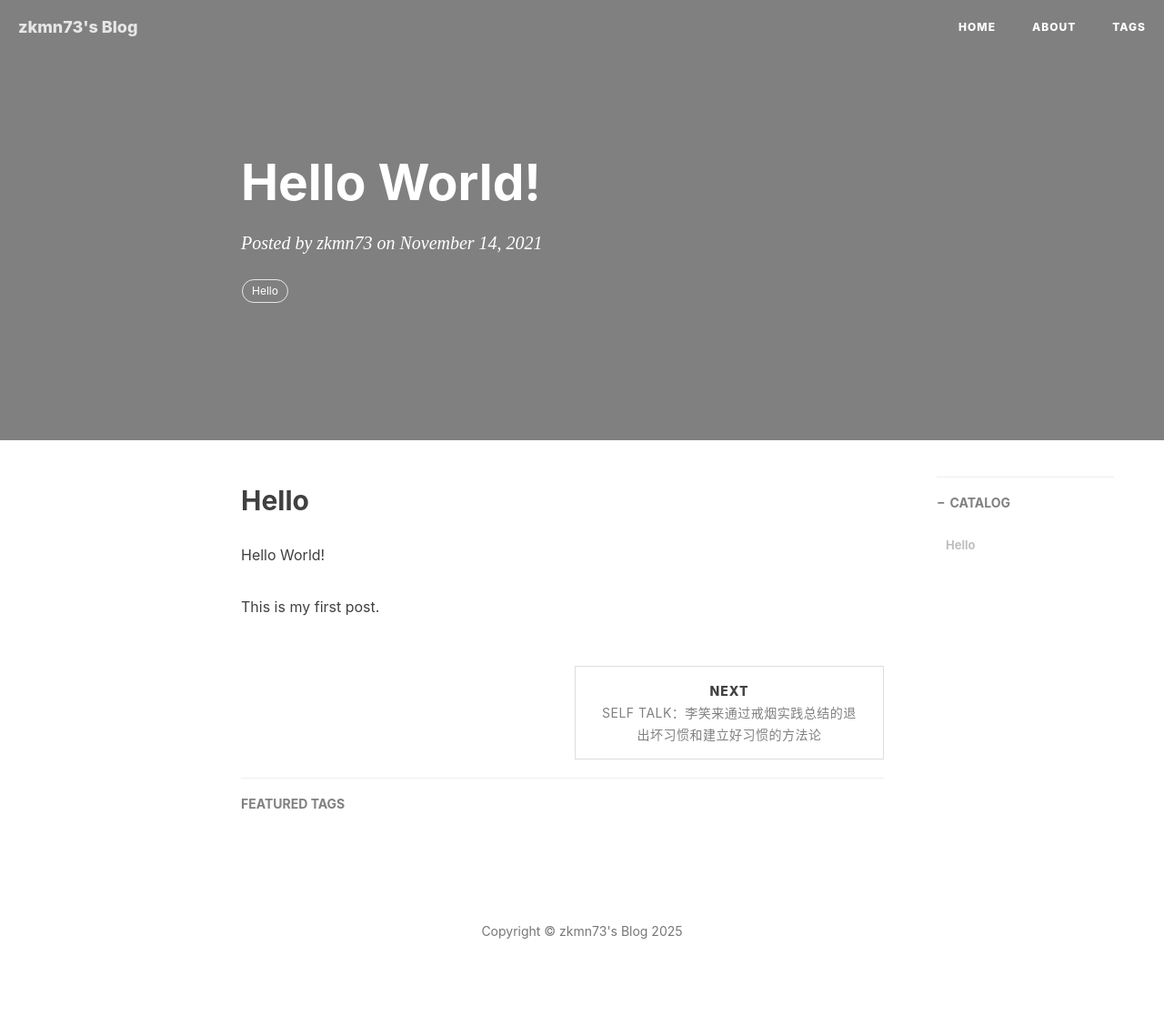
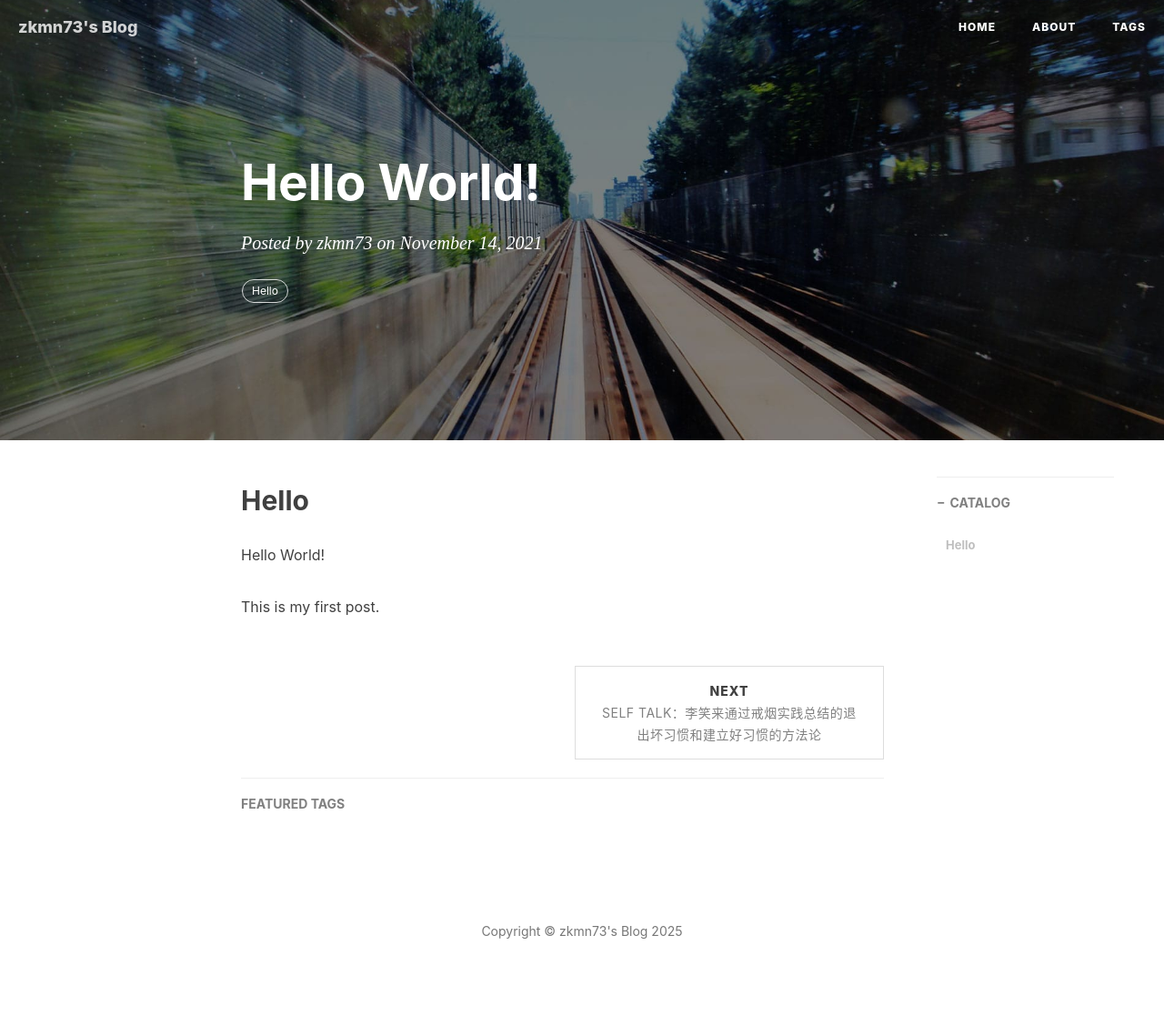
Before and after one commit to zkmn73/zkmn73.github.io, a Jekyll site: the page built from _posts/2021-11-14-Hello.md, in a window 1280 px wide. Shown: the whole page at 91% size. Built offline with Jekyll 4.4.1, drawn with Linux system fonts in a browser that asks for light colours; nearby versions of some CDN libraries; comment, search, counter and statistics services are not loaded.

Commit message:
modify post header by header-style parameter

```diff
--- a/_layouts/post.html
+++ b/_layouts/post.html
@@ -6,7 +6,8 @@
 <style type="text/css">
     header.intro-header {
         position: relative;
-        /*background-image: url('{{ site.baseurl }}/{% if page.header-img %}{{ page.header-img }}{% else %}{{ site.header-img }}{% endif %}') */
+        background-image: url('{{ site.baseurl }}/{% if page.header-img %}{{ page.header-img }}{% else %}{{ site.header-img }}{% endif %}');
+        background: {{ page.header-bg-css }};
     }
 
     {% if page.header-mask %}
@@ -25,7 +26,12 @@
 
     {% endif %}
 </style>
+
+{% if page.header-style == 'text' %}
+<header class="intro-header style-text">
+{% else %}
 <header class="intro-header">
+{% endif %}
     <div class="header-mask"></div>
     <div class="container">
         <div class="row">
```
